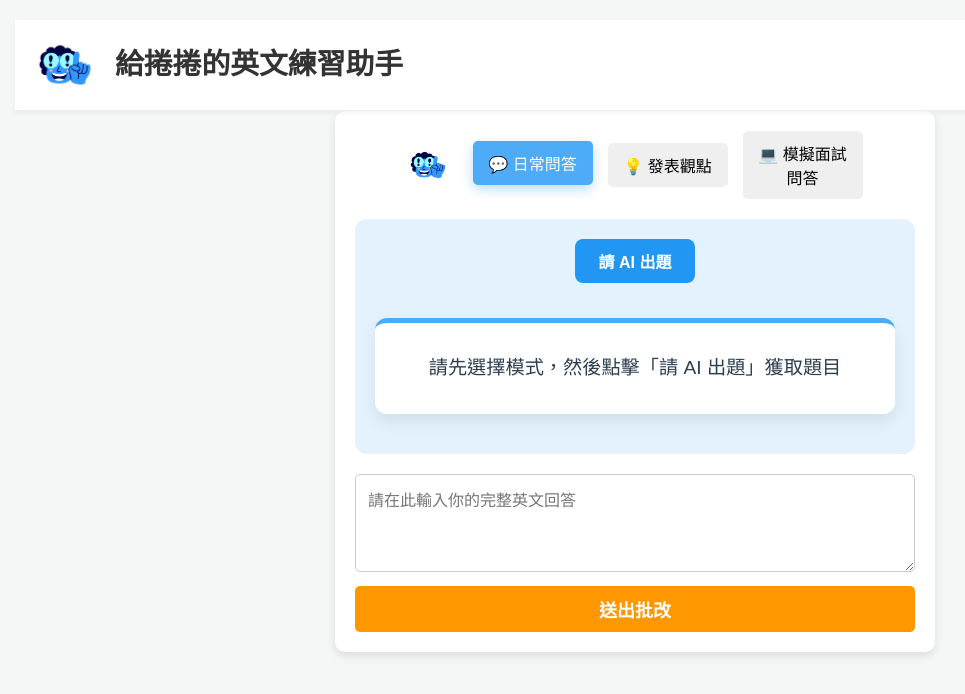
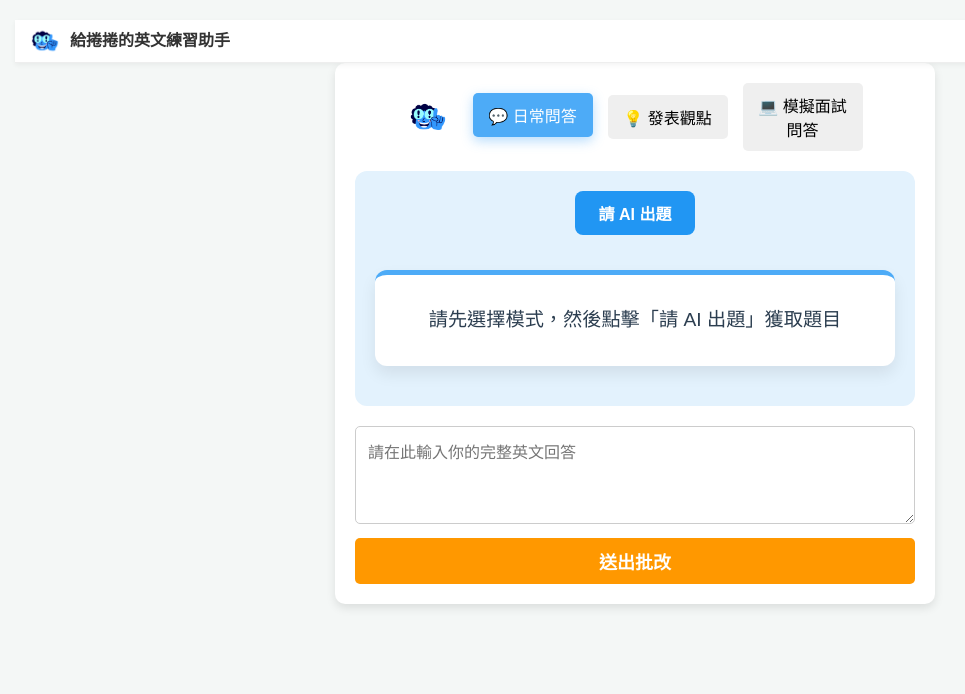
Before and after one commit to Hsingo-eng/english-ai-practice, a website: page index.html in a window 1280 px wide. Shown: the whole page, without its empty margins (5-970 px from the left). Drawn offline with Linux system fonts and the light colour scheme.

Commit message:
改排版

```diff
--- a/style.css
+++ b/style.css
@@ -199,43 +199,38 @@ button:hover { opacity: 0.8; }
 }
 
 /* ==========================================
-   新增 Header 樣式
+   調整後的 Header 樣式 (高度縮小)
    ========================================== */
 header {
     width: 100%;
-    background-color: #ffffff; /* 白色 Header 背景 */
-    border-bottom: 1px solid #eee; /* 底部的分界線 */
-    padding: 15px 20px; /* Header 的上下左右留白 */
-    box-shadow: 0 2px 5px rgba(0,0,0,0.05); /* 微小的立體陰影 */
-    position: sticky; /* 固定在頂部 */
+    background-color: #ffffff;
+    border-bottom: 1px solid #eee;
+    padding: 8px 20px; /* 【修改】上下留白從 15px 縮小到 8px，讓區塊變矮 */
+    box-shadow: 0 2px 5px rgba(0,0,0,0.05);
+    position: sticky;
     top: 0;
-    z-index: 1000; /* 確保 Header 不會被其他東西蓋住 */
+    z-index: 1000;
 }
 
 .header-content {
     display: flex;
-    align-items: center; /* Logo 和文字垂直置中 */
-    justify-content: flex-start; /* 全部靠左排列 */
+    align-items: center;
+    justify-content: flex-start;
 }
 
 .header-logo {
-    max-height: 60px; /* 設定 Header Logo 的高度 */
-    width: auto;      /* 寬度自動依比例縮放 */
-    margin-right: 20px; /* Logo 與標題文字的距離 */
+    max-height: 40px; /* 【修改】Logo 高度跟著縮小，配合變矮的 Header */
+    width: auto;
+    margin-right: 15px;
 }
 
-/* 調整 Header 內標題的文字設定 */
 header h1 {
-    font-size: 1.8rem;
+    font-size: 22px; /* 【修改】原本大約 28px，縮小 6px 變成 22px */
     font-weight: bold;
     color: #333;
-    margin: 0; /* 移除原本的 margin */
+    margin: 0;
+    white-space: nowrap; /* 【新增】強制文字不換行，永遠保持一列 */
 }
-
-/* ==========================================
-   調整 Container 內標題區域 (因為已移除了，所以移除相關樣式)
-   ========================================== */
-/* 請刪除原本設定 .header-container 或 h1 (如果在container內) 的舊樣式 */
 
 /* ==========================================
    模式切換按鈕區塊 (調整 Logo)
@@ -294,3 +289,16 @@ header h1 {
         margin-right: 5px;
     }
 }
+/* 加在 @media (max-width: 600px) 的大括號裡面 */
+    header {
+        padding: 6px 15px; /* 手機版 Header 再稍微窄一點 */
+    }
+
+    .header-logo {
+        max-height: 30px; /* 手機版 Logo 再縮小一點 */
+        margin-right: 10px;
+    }
+
+    header h1 {
+        font-size: 16px; /* 【重要】手機版字體大幅縮小，確保能在一行內塞下 */
+    }
```
